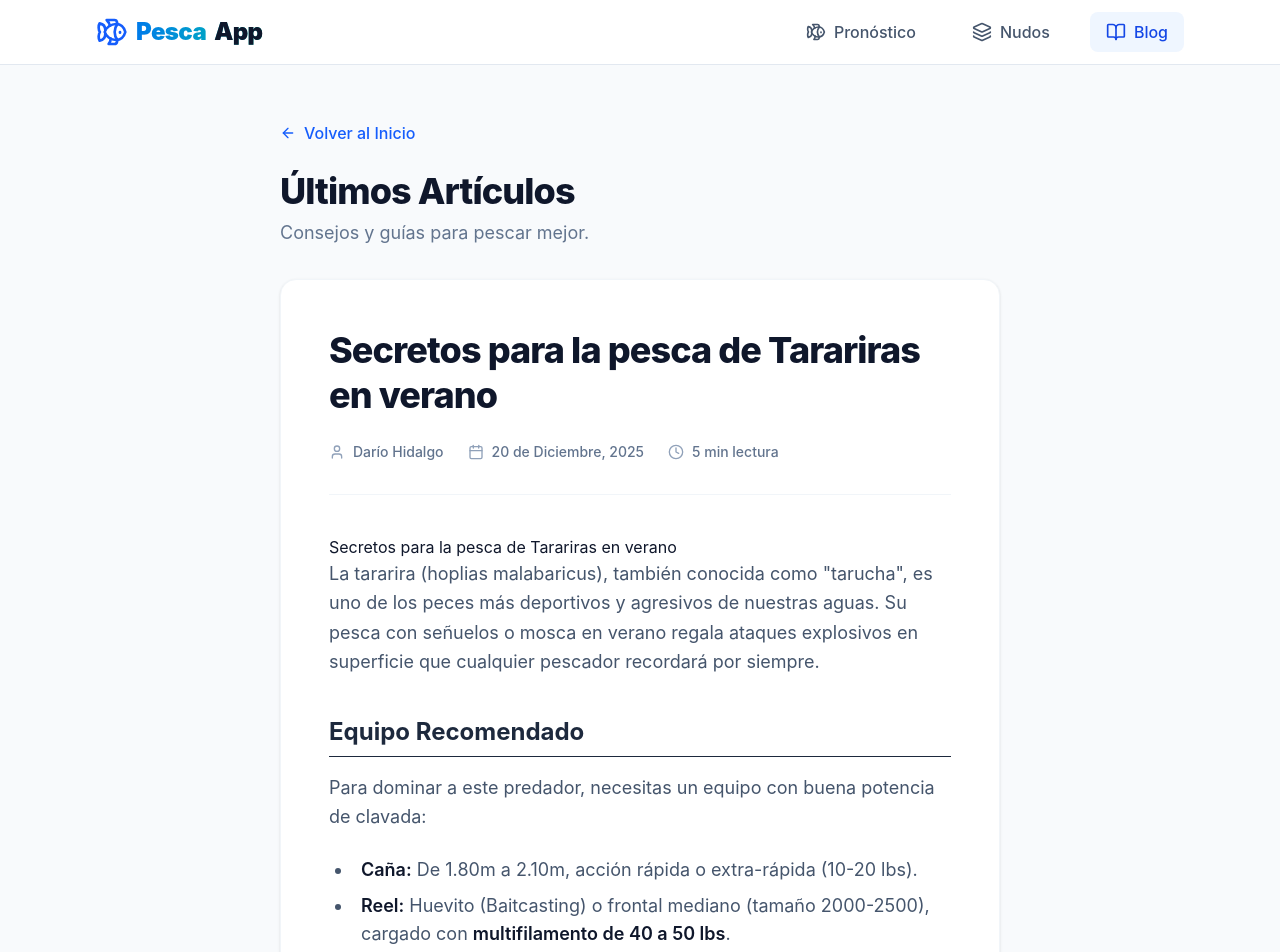
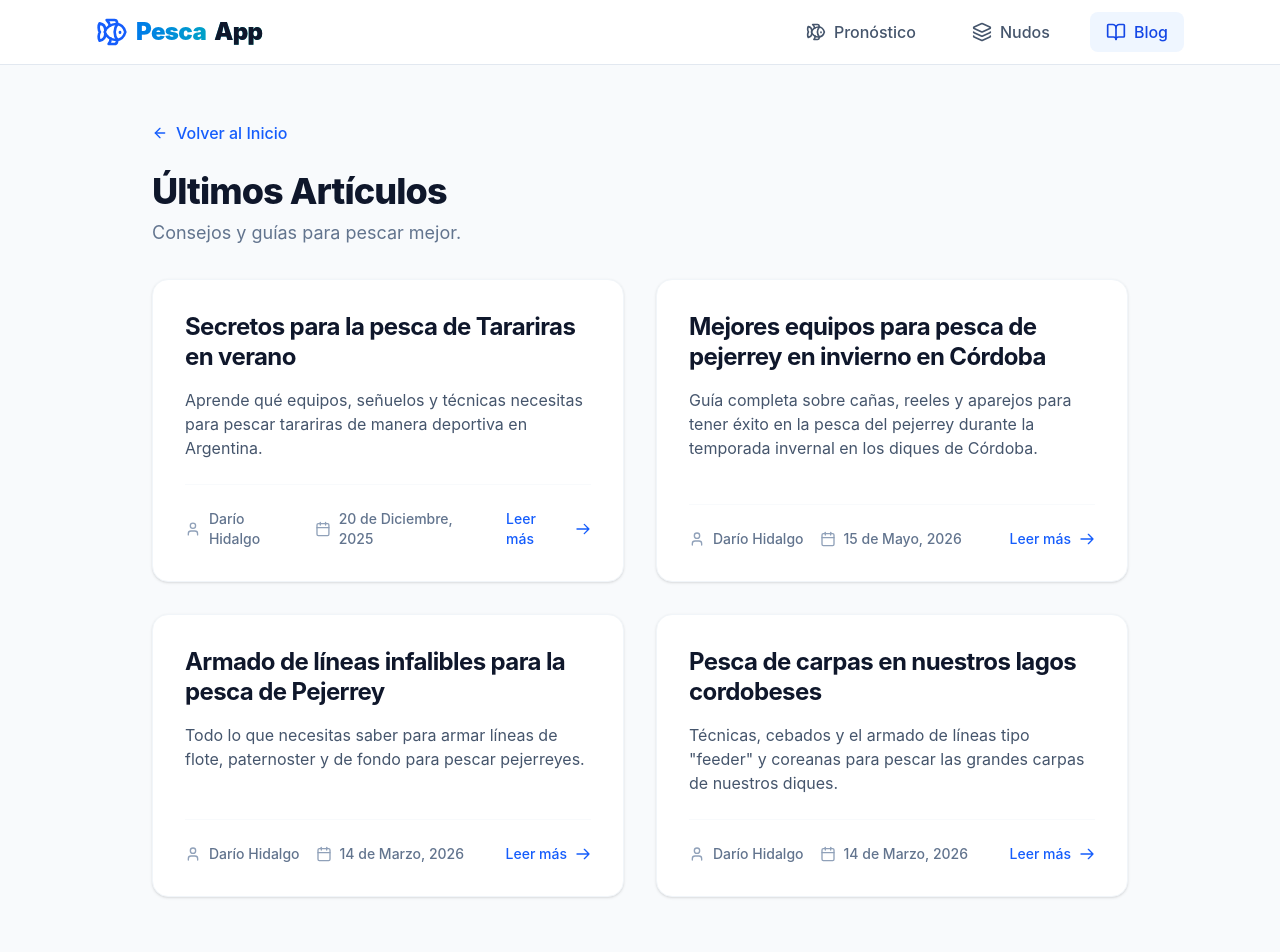
Before and after one commit to dariohidalgo/Pesca-App, a React (Vite) app: page /blog in a window 1280 px wide. Shown: the top 952 px of the page. Built offline with nearby package versions, Linux system fonts and the light colour scheme.

Commit message:
feat: Add two new blog posts and implement a detailed view for individual blog posts with dynamic content.

```diff
--- a/src/components/BlogPost.jsx
+++ b/src/components/BlogPost.jsx
@@ -1,3 +1,4 @@
+import React from 'react';
 import { Helmet } from 'react-helmet-async';
 import ReactMarkdown from 'react-markdown';
 import { Calendar, User, Clock, ArrowLeft } from 'lucide-react';
@@ -71,49 +72,125 @@ En cuanto al sedal, te recomendamos usar **multifilamento de 0.12mm a 0.16mm** p
 
 El éxito en la pesca del "Flecha de Plata" radica en los detalles. No olvides un buen abrigo, un termo con mate caliente y la paciencia necesaria. ¡Buena pesca!
 `
+    },
+    {
+        id: 3,
+        title: 'Armado de líneas infalibles para la pesca de Pejerrey',
+        description: 'Todo lo que necesitas saber para armar líneas de flote, paternoster y de fondo para pescar pejerreyes.',
+        date: '14 de Marzo, 2026',
+        author: 'Darío Hidalgo',
+        readTime: '6 min lectura',
+        content: `
+# Armado de líneas infalibles para la pesca de Pejerrey
+
+El pejerrey es, sin lugar a dudas, la especie predilecta de muchos pescadores. Y si hay algo que define el éxito en su pesca, es la línea o aparejo que utilicemos. Aquí repasamos las mejores líneas para que tu jornada rinda al máximo.
+
+## Línea de Flote (3 Boyas)
+
+Es la línea más clásica y emocionante, ya que permite ver la llevada en tiempo real.
+- **Boyas:** Las preferidas son las de formato "chupetona" o "lágrima" en colores vibrantes (fucsia, verde limón o negro si hay mucho reflejo).
+- **Armado:** Sobre una madre de nylon (0.40 mm), se colocan tres boyas separadas por 1 metro a 1.20 metros entre sí, fijadas con nudos corredizos.
+- **Brazoladas:** Dependen del día, pero se aconseja empezar probando entre 15 y 40 cm de profundidad. Es vital usar fluorocarbono para las brazoladas (0.23 a 0.28 mm) para que sean invisibles bajo el agua.
+
+## El Versátil Paternoster
+
+Cuando el pejerrey no está cazando en superficie y se encuentra a media agua o cerca del fondo, el paternoster es el salvavidas.
+- Esta línea usa una boya zanahoria grande arriba (a veces corrediza) y un plomito al final de la madre.
+- Permite colocar 2 o 3 anzuelos a distintas profundidades (ej: uno a 1 m, uno a 2 m y uno cerca del fondo).
+- Ideal para diques profundos o lagunas en días de mucho frío.
+
+## Línea de Vuelo o "Tramposa"
+
+Para esos días de laguna planchada o cuando el pejerrey come muy sutil y suelta la carnada al sentir resistencia.
+- Se arma agregando una mini-boya (Yo-yo o pilotín) muy cerca del anzuelo en la brazolada.
+- Esto hace que cuando el pez tome la carnada, no sienta la resistencia de la boya principal de inmediato, dándole tiempo a tragar y dándote esos segundos vitales para clavar.
+
+## Anzuelos y Carnadas
+
+En todos los casos, los anzuelos número 1, 2 o 3 (formato MUSTAD 1687 o similares de paleta o de ojal fino) son los más recomendados. La carnada reina indiscutida es la mojarra viva, aunque el filete de dientudo también suele dar grandes sorpresas.
+`
+    },
+    {
+        id: 4,
+        title: 'Pesca de carpas en nuestros lagos cordobeses',
+        description: 'Técnicas, cebados y el armado de líneas tipo "feeder" y coreanas para pescar las grandes carpas de nuestros diques.',
+        date: '14 de Marzo, 2026',
+        author: 'Darío Hidalgo',
+        readTime: '7 min lectura',
+        content: `
+# Pesca de carpas en nuestros lagos cordobeses
+
+La carpa (cyprinus carpio) se ha ganado un lugar de respeto en la pesca deportiva. Su brutal fuerza, carreras interminables y la astucia que requiere su captura, la convierten en un trofeo muy buscado en nuestros lagos y diques (como el San Roque, Los Molinos y Embalse).
+
+## La Paciencia como Técnica Principal
+
+Pescar carpas no es de ansiedad; requiere preparación del pesquero. Se dice que el "cebado" representa el 70% del éxito.
+- **Cebadores (Feeder):** Emplear líneas que lleven un resorte cebador (feeder) en el que se amasa pasta o masa atrayente. Al caer al agua, esto crea una nube de olor que atrae a los peces.
+- **El Cebado Previo:** Arrojar maíz fermentado o preparado, junto con pellets, en la zona de pesca escogida desde el día anterior o durante las primeras horas de la mañana, hará que las carpas se acerquen y se confíen.
+
+## Equipos Potentes
+
+Si bien la carpa puede tomar una carnada pequeña, cuando se clava una de 5 o más kilos, la pelea es monumental.
+- **Cañas:** Se recomiendan cañas de 2.70 a 3.60 m con buena acción (pesada o medio-pesada) para soportar los embates y poder lanzar plomos y cajas cebadoras de peso.
+- **Reel:** Con buena capacidad de carga (tamaño 4000 a 6000), preferiblemente con sistema "Baitrunner" (doble freno), lo que permite que el pez tome hilo libremente en la primera corrida sin sentir resistencia ni llevarse la caña al agua.
+- **Nylon:** Un buen monofilamento de 0.35 mm a 0.40 mm es ideal por su resistencia a la abrasión (las carpas suelen buscar obstáculos en el fondo).
+
+## Línea Coreana (Hair Rig)
+
+Para los más puristas del 'Carpmfishing', la línea coreana o un montaje *Hair Rig* es fundamental. El anzuelo queda completamente desnudo y la carnada (un grano de maíz duro o bollie) cuelga de un pequeño "pelo" de hilo debajo de la curva del anzuelo. Cuando la carpa absorbe la comida, el anzuelo desnudo entra en su boca y asegura una clavada perfecta en el labio inferior.
+
+## Masas y Carnadas
+
+La carpa es omnívora y su sentido del gusto y olfato están muy desarrollados. Las masas dulces (con esencia de vainilla, anís, ajo, polenta y harina de trigo) o los clásicos granos de maíz cocido y fermentado nunca fallan.
+
+Armate de paciencia, prepara buenos posacañas y ajusta bien el freno del reel. ¡La alarma de pique no tardará en sonar!
+`
     }
 ];
 
 export default function BlogPost() {
+    const [selectedPostId, setSelectedPostId] = React.useState(null);
+
+    const selectedPost = POSTS.find(p => p.id === selectedPostId);
+
     return (
         <>
             <Helmet>
-                <title>Blog de Pesca | PescaApp</title>
-                <meta name="description" content="Lee nuestros últimos artículos sobre técnicas, equipos y consejos para la pesca deportiva." />
-                <meta property="og:title" content="Blog de Pesca | PescaApp" />
+                <title>{selectedPost ? `${selectedPost.title} | PescaApp` : 'Blog de Pesca | PescaApp'}</title>
+                <meta name="description" content={selectedPost ? selectedPost.description : "Lee nuestros últimos artículos sobre técnicas, equipos y consejos para la pesca deportiva."} />
+                <meta property="og:title" content={selectedPost ? `${selectedPost.title} | PescaApp` : 'Blog de Pesca | PescaApp'} />
                 <meta property="og:type" content="website" />
             </Helmet>
 
-            <div className="w-full max-w-3xl mx-auto p-4 sm:p-6 mt-8">
-                <div className="mb-8">
-                    <Link to="/" className="inline-flex items-center text-blue-600 hover:text-blue-800 font-medium transition-colors">
-                        <ArrowLeft className="h-4 w-4 mr-2" />
-                        Volver al Inicio
-                    </Link>
-                    <h1 className="text-4xl font-extrabold text-slate-900 mt-6 tracking-tight">Últimos Artículos</h1>
-                    <p className="text-slate-500 mt-2 text-lg">Consejos y guías para pescar mejor.</p>
-                </div>
+            <div className="w-full max-w-5xl mx-auto p-4 sm:p-6 mt-8">
+                {selectedPost ? (
+                    <div className="max-w-3xl mx-auto">
+                        <button
+                            onClick={() => setSelectedPostId(null)}
+                            className="inline-flex items-center text-blue-600 hover:text-blue-800 font-medium transition-colors mb-6"
+                        >
+                            <ArrowLeft className="h-4 w-4 mr-2" />
+                            Volver a los artículos
+                        </button>
 
-                <div className="space-y-12">
-                    {POSTS.map(post => (
-                        <article key={post.id} className="bg-white rounded-2xl shadow-sm border border-slate-100 p-8 sm:p-12 transition-shadow hover:shadow-md">
+                        <article className="bg-white rounded-2xl shadow-sm border border-slate-100 p-8 sm:p-12">
                             <header className="mb-10 border-b border-slate-100 pb-8">
-                                <h2 className="text-3xl sm:text-4xl font-extrabold text-slate-900 tracking-tight leading-tight mb-6">
-                                    {post.title}
-                                </h2>
+                                <h1 className="text-3xl sm:text-4xl font-extrabold text-slate-900 tracking-tight leading-tight mb-6">
+                                    {selectedPost.title}
+                                </h1>
 
                                 <div className="flex flex-wrap items-center gap-6 text-sm text-slate-500 font-medium">
                                     <div className="flex items-center gap-2">
                                         <User className="h-4 w-4 text-slate-400" />
-                                        {post.author}
+                                        {selectedPost.author}
                                     </div>
                                     <div className="flex items-center gap-2">
                                         <Calendar className="h-4 w-4 text-slate-400" />
-                                        {post.date}
+                                        {selectedPost.date}
                                     </div>
                                     <div className="flex items-center gap-2">
                                         <Clock className="h-4 w-4 text-slate-400" />
-                                        {post.readTime}
+                                        {selectedPost.readTime}
                                     </div>
                                 </div>
                             </header>
@@ -130,12 +207,63 @@ export default function BlogPost() {
                                         strong: ({ node, ...props }) => <strong className="font-semibold text-slate-900" {...props} />,
                                     }}
                                 >
-                                    {post.content}
+                                    {selectedPost.content}
                                 </ReactMarkdown>
                             </div>
                         </article>
-                    ))}
-                </div>
+                    </div>
+                ) : (
+                    <>
+                        <div className="mb-8">
+                            <Link to="/" className="inline-flex items-center text-blue-600 hover:text-blue-800 font-medium transition-colors">
+                                <ArrowLeft className="h-4 w-4 mr-2" />
+                                Volver al Inicio
+                            </Link>
+                            <h1 className="text-4xl font-extrabold text-slate-900 mt-6 tracking-tight">Últimos Artículos</h1>
+                            <p className="text-slate-500 mt-2 text-lg">Consejos y guías para pescar mejor.</p>
+                        </div>
+
+                        <div className="grid grid-cols-1 md:grid-cols-2 gap-8">
+                            {POSTS.map(post => (
+                                <article
+                                    key={post.id}
+                                    onClick={() => setSelectedPostId(post.id)}
+                                    className="bg-white rounded-2xl shadow-sm border border-slate-100 p-6 sm:p-8 cursor-pointer transition-all duration-200 hover:shadow-lg hover:-translate-y-1 flex flex-col h-full group"
+                                >
+                                    <div className="flex-1">
+                                        <h2 className="text-2xl font-bold text-slate-900 tracking-tight leading-tight mb-4 group-hover:text-blue-600 transition-colors">
+                                            {post.title}
+                                        </h2>
+                                        <p className="text-slate-600 mb-6 line-clamp-3">
+                                            {post.description}
+                                        </p>
+                                    </div>
+
+                                    <div className="mt-auto border-t border-slate-50 pt-6">
+                                        <div className="flex flex-col sm:flex-row sm:items-center sm:justify-between gap-4 text-sm text-slate-500 font-medium">
+                                            <div className="flex items-center gap-4">
+                                                <div className="flex items-center gap-2">
+                                                    <User className="h-4 w-4 text-slate-400 group-hover:text-blue-500 transition-colors" />
+                                                    {post.author}
+                                                </div>
+                                                <div className="flex items-center gap-2">
+                                                    <Calendar className="h-4 w-4 text-slate-400 group-hover:text-blue-500 transition-colors" />
+                                                    {post.date}
+                                                </div>
+                                            </div>
+                                            <div className="flex items-center gap-2 text-blue-600">
+                                                <span>Leer más</span>
+                                                <svg className="h-4 w-4 transform transition-transform group-hover:translate-x-1" fill="none" viewBox="0 0 24 24" stroke="currentColor">
+                                                    <path strokeLinecap="round" strokeLinejoin="round" strokeWidth={2} d="M14 5l7 7m0 0l-7 7m7-7H3" />
+                                                </svg>
+                                            </div>
+                                        </div>
+                                    </div>
+                                </article>
+                            ))}
+                        </div>
+                    </>
+                )}
             </div>
         </>
     );
```
